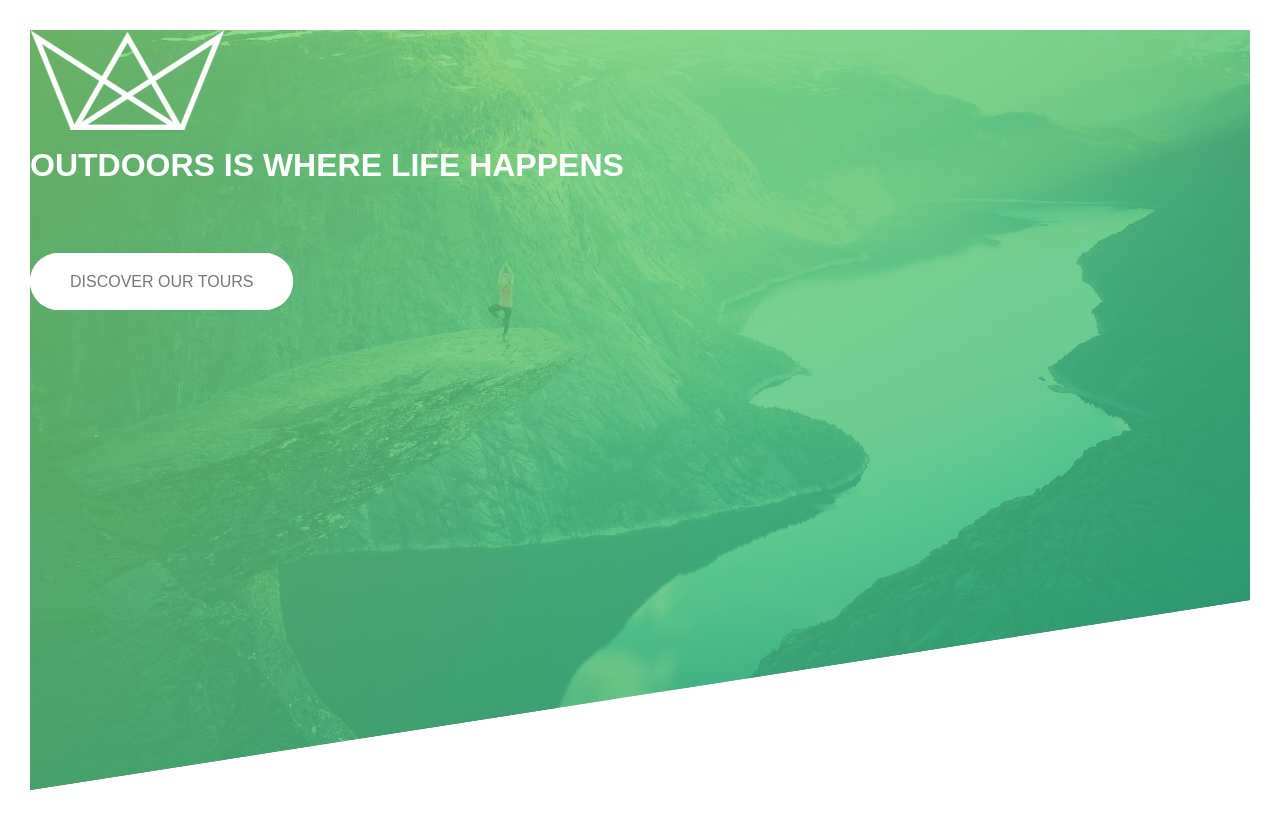
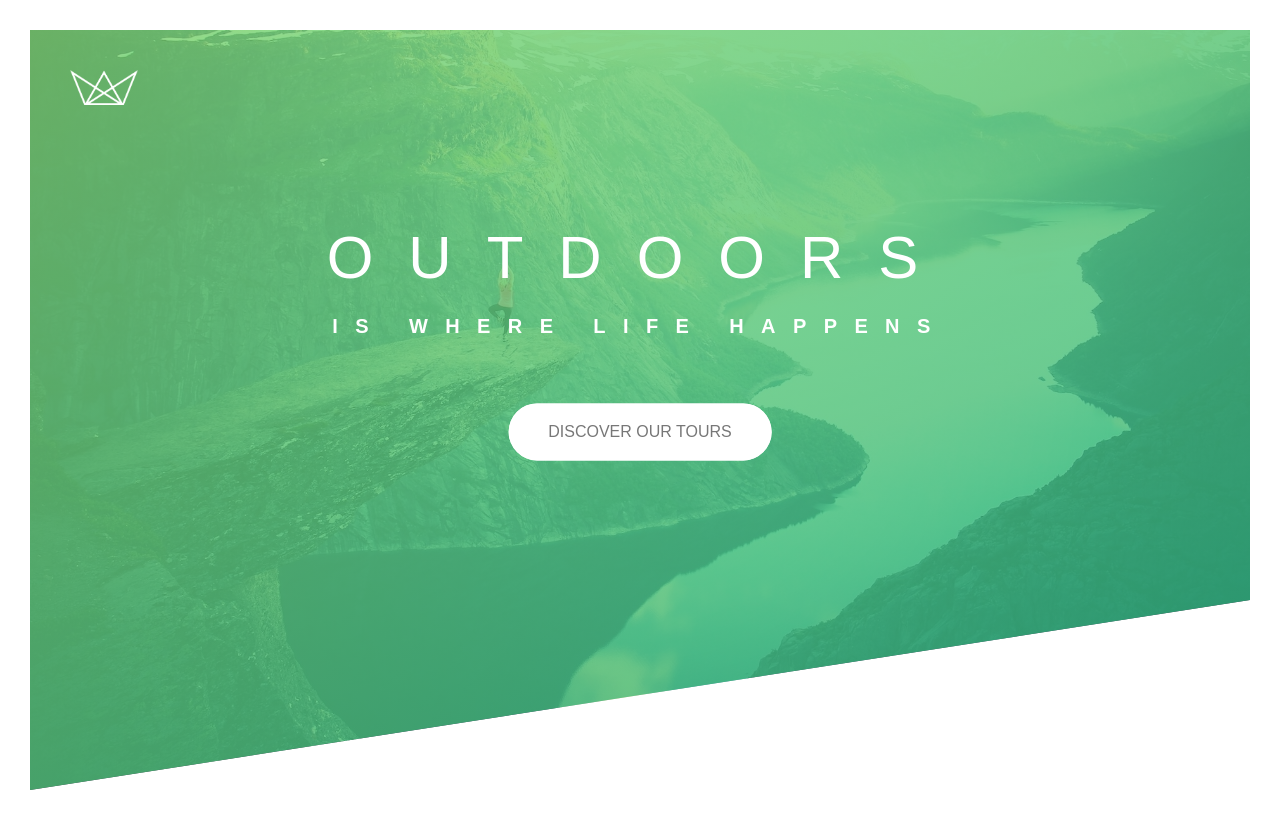
Before and after one commit to Rakib544/sass-practise, a plain HTML site: page index.html in a window 1280 px wide. Drawn offline with Linux system fonts and the light colour scheme; files whose address does not match are found by name.

Commit message:
css update done

```diff
--- a/css/style.css
+++ b/css/style.css
@@ -38,17 +38,17 @@ body {
   position: relative;
 }
 
-.logo-box {
+.header__logo-box {
   position: absolute;
   top: 4rem;
   left: 4rem;
 }
 
-.logo {
+.header__logo {
   height: 3.5rem;
 }
 
-.text-box {
+.header__text-box {
   position: absolute;
   top: 40%;
   left: 50%;
@@ -63,7 +63,7 @@ body {
   margin-bottom: 6rem;
 }
 
-.heading-primary-main {
+.heading-primary--main {
   display: block;
   font-size: 6rem;
   font-weight: 400;
@@ -73,7 +73,7 @@ body {
   animation-timing-function: ease-out;
 }
 
-.heading-primary-sub {
+.heading-primary--sub {
   display: block;
   font-size: 2rem;
   font-weight: 700;
@@ -143,7 +143,7 @@ body {
   box-shadow: 0 0.5rem 1rem rgba(0, 0, 0, 0.2);
 }
 
-.btn-white {
+.btn--white {
   background-color: #fff;
   color: #777;
 }
@@ -161,7 +161,7 @@ body {
   transition: all 0.4s;
 }
 
-.btn-white::after {
+.btn--white::after {
   background-color: #fff;
 }
 
@@ -170,7 +170,7 @@ body {
   opacity: 0;
 }
 
-.btn-animated {
+.btn--animated {
   animation: moveInBottom 1s ease-out 0.75s;
   animation-fill-mode: backwards;
 }
--- a/index.html
+++ b/index.html
@@ -17,7 +17,7 @@
           <span class="heading-primary--main">Outdoors</span>
           <span class="heading-primary--sub">is where life happens</span>
         </h1>
-        <a href="#" class="btn btn-white btn-animated">Discover our tours</a>
+        <a href="#" class="btn btn--white btn--animated">Discover our tours</a>
       </div>
     </header>
   </body>
```
